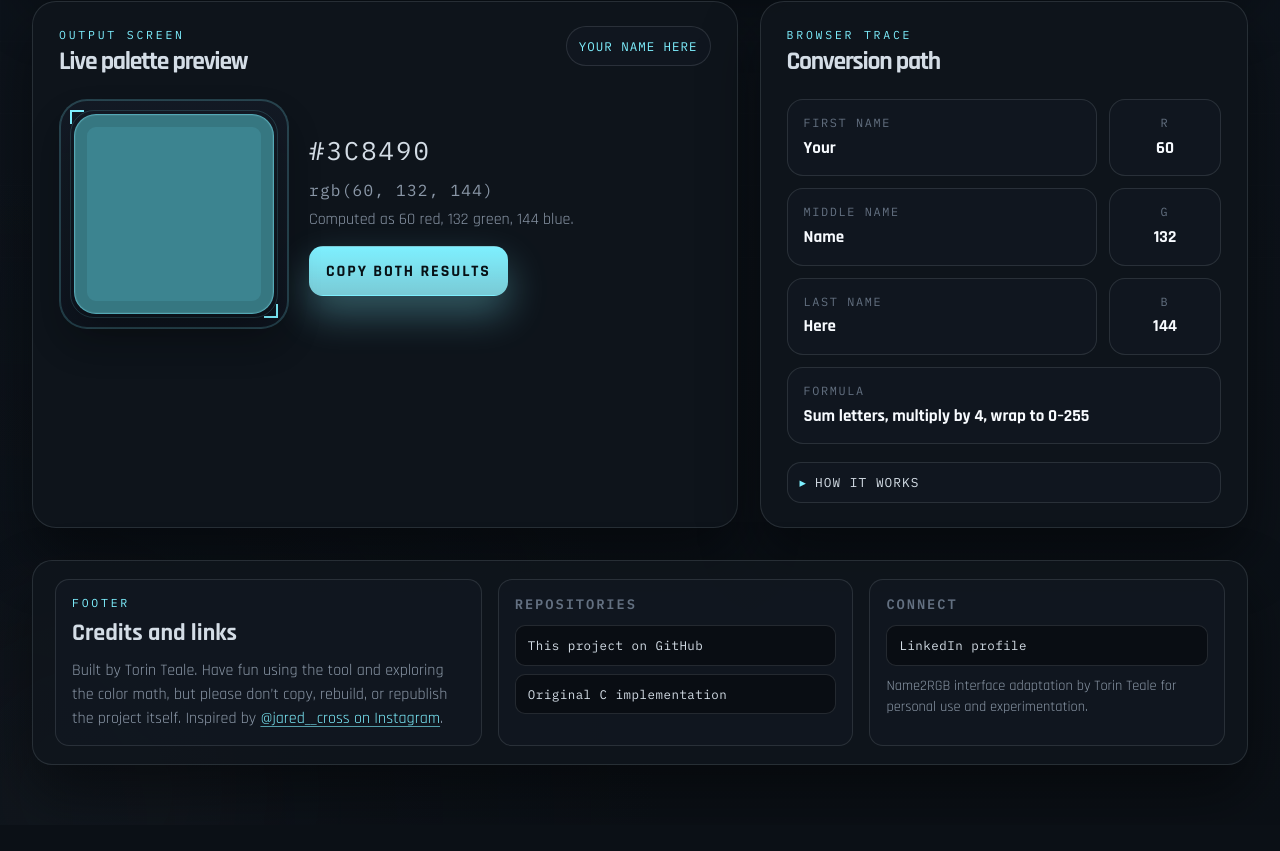
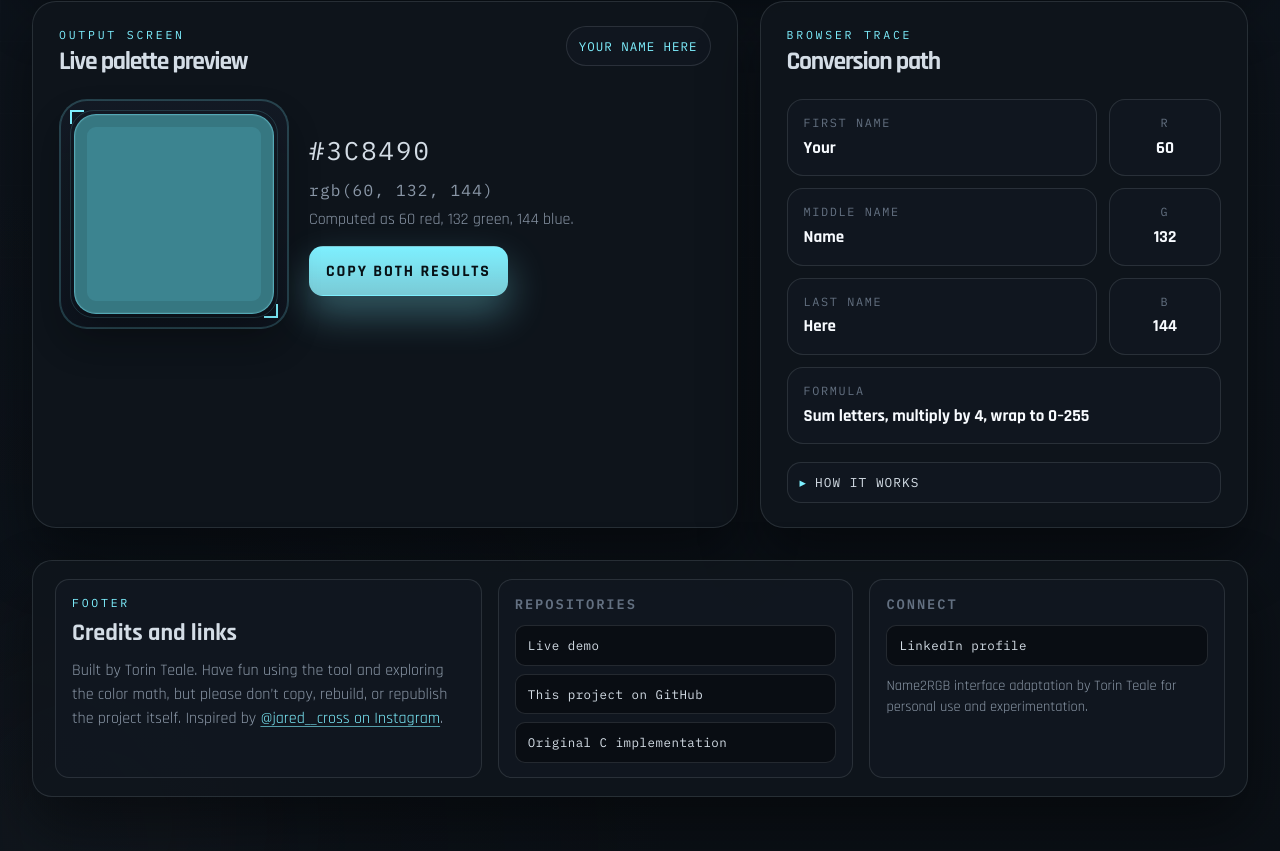
Before and after one commit to SolarianVulpine/Name2RGB_WebLaunch, a React (Vite) app: page / in a window 1280 px wide. Shown: the part 967-1818 px from the top of the page. Before the commit the page ends 1792 px from the top, so only its background shows below. Built offline with nearby package versions, Linux system fonts and the light colour scheme.

Commit message:
Add development milestones and live demo link to README and footer

```diff
--- a/src/App.jsx
+++ b/src/App.jsx
@@ -67,6 +67,7 @@ const currentNameKeys = {
 
 const footerProfile = {
   authorName: "Torin Teale",
+  liveDemoUrl: "https://solarianvulpine.github.io/Name2RGB_WebLaunch/",
   projectRepoUrl: "https://github.com/SolarianVulpine/Name2RGB_WebLaunch.git",
   originalCRepoUrl: "https://github.com/SolarianVulpine/nameToRGB",
   linkedinUrl: "https://www.linkedin.com/in/torin-teale",
@@ -759,6 +760,21 @@ function App() {
             <h3>Repositories</h3>
             <ul className="site-footer-links">
               <li>
+                {footerProfile.liveDemoUrl ? (
+                  <a
+                    href={footerProfile.liveDemoUrl}
+                    target="_blank"
+                    rel="noreferrer"
+                  >
+                    Live demo
+                  </a>
+                ) : (
+                  <span className="footer-link-placeholder">
+                    Add live demo URL
+                  </span>
+                )}
+              </li>
+              <li>
                 {footerProfile.projectRepoUrl ? (
                   <a
                     href={footerProfile.projectRepoUrl}
```
Also changed, not shown: 1 other file (tests, documents, lock files or other folders).
